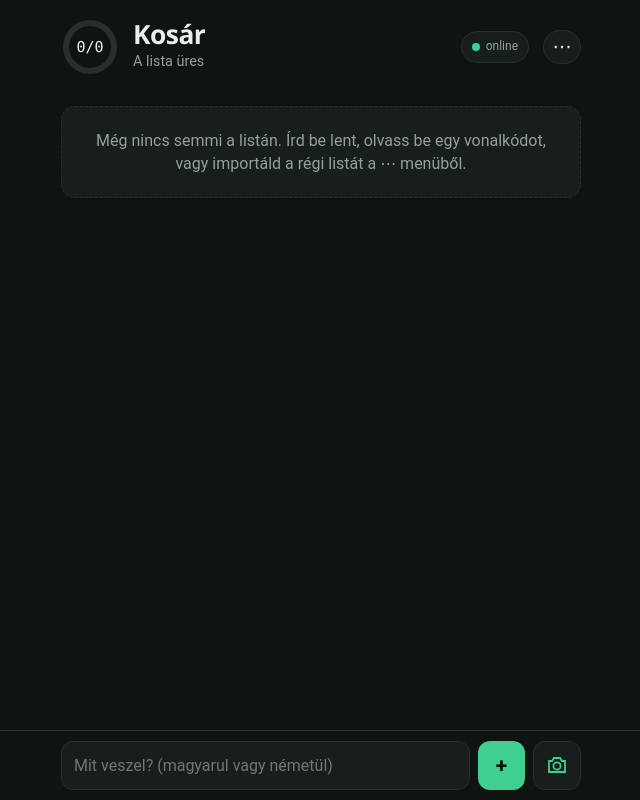
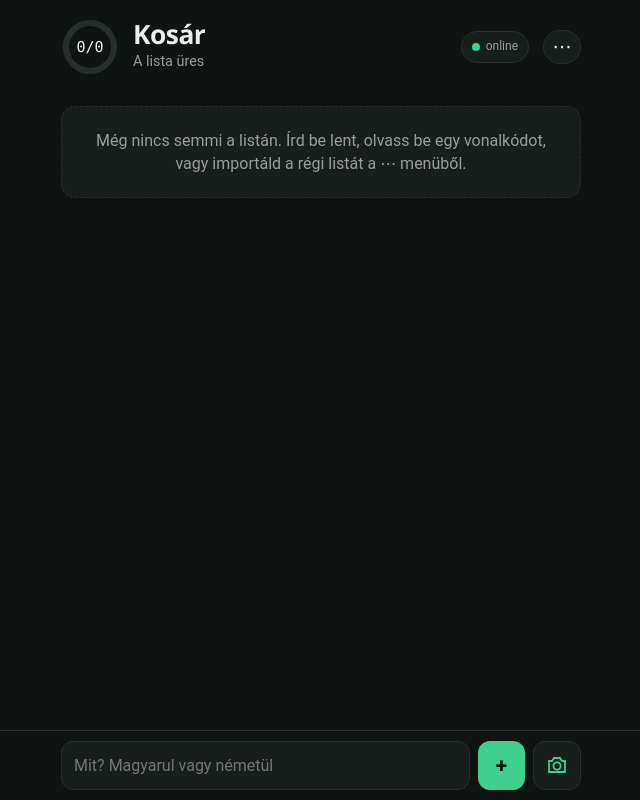
Before and after one commit to deaworn/kosar, a plain HTML site: page index.html in a window 1280 px wide. Shown: the whole page, without its empty margins (319-959 px from the left). Drawn offline with Linux system fonts and the light colour scheme.

```diff
--- a/index.html
+++ b/index.html
@@ -45,7 +45,7 @@
 <div class="suggest" id="suggest" hidden></div>
 <div class="addbar">
   <form id="addForm" autocomplete="off">
-    <input id="inName" placeholder="Mit veszel? (magyarul vagy németül)" aria-label="Tétel, magyarul vagy németül" enterkeyhint="done">
+    <input id="inName" placeholder="Mit? Magyarul vagy németül" aria-label="Tétel, magyarul vagy németül" enterkeyhint="done">
     <button type="submit" aria-label="Hozzáadás">+</button>
     <button type="button" class="scanbtn" id="camBtn" aria-label="Tétel fotóról"><svg viewBox="0 0 24 24" aria-hidden="true"><path d="M4 8h3l2-3h6l2 3h3v11H4z"/><circle cx="12" cy="13" r="3.6"/></svg></button>
   </form>
```
